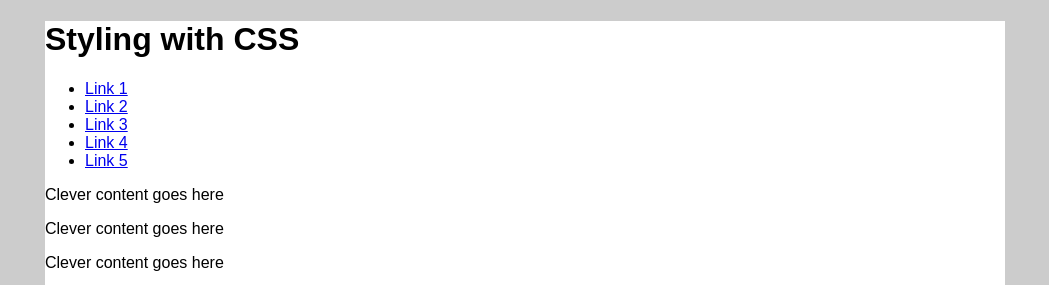
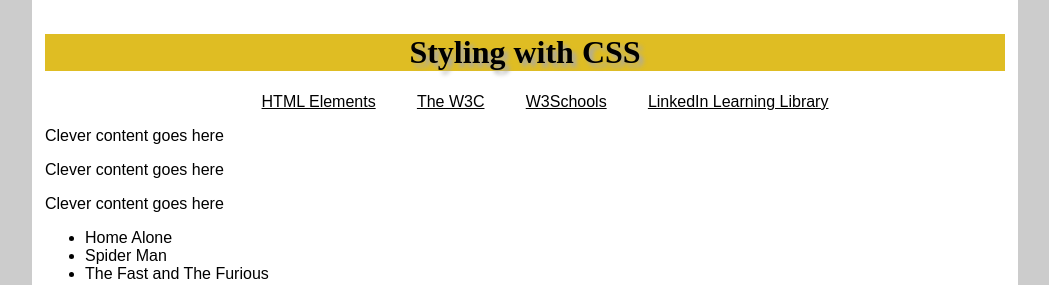
Before and after one commit to ZZ5454/styling-with-css, a plain HTML site: page index.html in a window 1280 px wide. Shown: the top 285 px of the page, without its empty margins (115-1164 px from the left). Drawn offline with Linux system fonts and the light colour scheme; a web font is replaced by a local one.

Commit message:
added class to page header and other css stylings

```diff
--- a/index.html
+++ b/index.html
@@ -6,18 +6,42 @@
   <meta name="viewport" content="width=device-width">
   <title>Styling with CSS</title>
   <style>
+    @import url('https://fonts.googleapis.com/css2?family=Inknut+Antiqua&display=swap');
     html{
        background-color:#ccc;
        }
-
-
     body {
       font-family:Arial,sans-serif;
       background-color:#fff;
       max-width:960px;
       width:90%;
-   margin:auto
+      margin:auto;
+      padding:1%;
        }
+    h1.page-header{
+      background-color: rgb(223, 189, 35);
+      text-align: center;
+      font-family: 'Inknut Antiqua', serif;
+      text-shadow: 4px 4px 4px #aaa;
+       }
+    nav{
+      text-align:center; /* centers the nav */
+       }
+
+    nav a{
+      color:#000; /* font color is black */
+       }
+    nav ul {
+      list-style:none; /* removes the bullets */
+       }
+    nav li {
+      display:inline-block; /* makes <li> horizontal, but able to declare margins */
+      margin:0 2%; /* margin left-right, gets smaller as necessary */
+       }
+    nav a:hover{
+       text-decoration: none; /* default underline goes away on hover */
+       }
+/* end nav rules */
 
     table.my-table {
          border-collapse: collapse;}
@@ -47,21 +71,19 @@
     footer{
       text-align:center;
       clear:both;
+      }
 
-
-     }
 
   </style>
 </head>
 <body>
-  <h1>Styling with CSS</h1>
+  <h1 class="page-header">Styling with CSS</h1>
   <nav>
     <ul>
-      <li><a href="#">Link 1</a></li>
-      <li><a href="#">Link 2</a></li>
-      <li><a href="#">Link 3</a></li>
-      <li><a href="#">Link 4</a></li>
-      <li><a href="#">Link 5</a></li>
+        <li><a href="elements.html" target="_blank">HTML Elements</a></li>
+        <li><a href="https://www.w3.org/" target="_blank">The W3C</a></li>
+        <li><a href="https://www.w3schools.com/" target="_blank">W3Schools</a></li>
+        <li><a href="https://linkedin.com/learning/login" target="_blank">LinkedIn Learning Library</a></li>
     </ul>
  </nav>
     <p>Clever content goes here</p>
```
Lines whose indentation alone changed are shown as unchanged.
